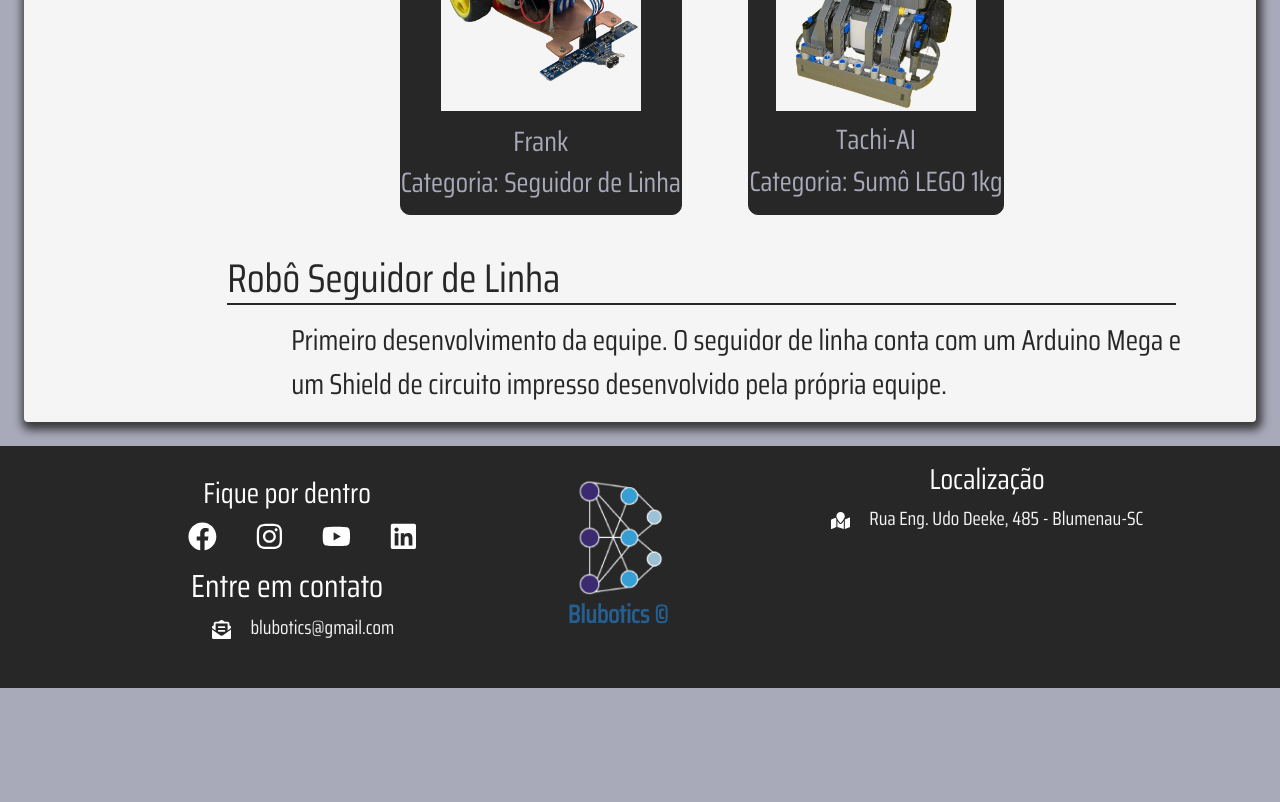
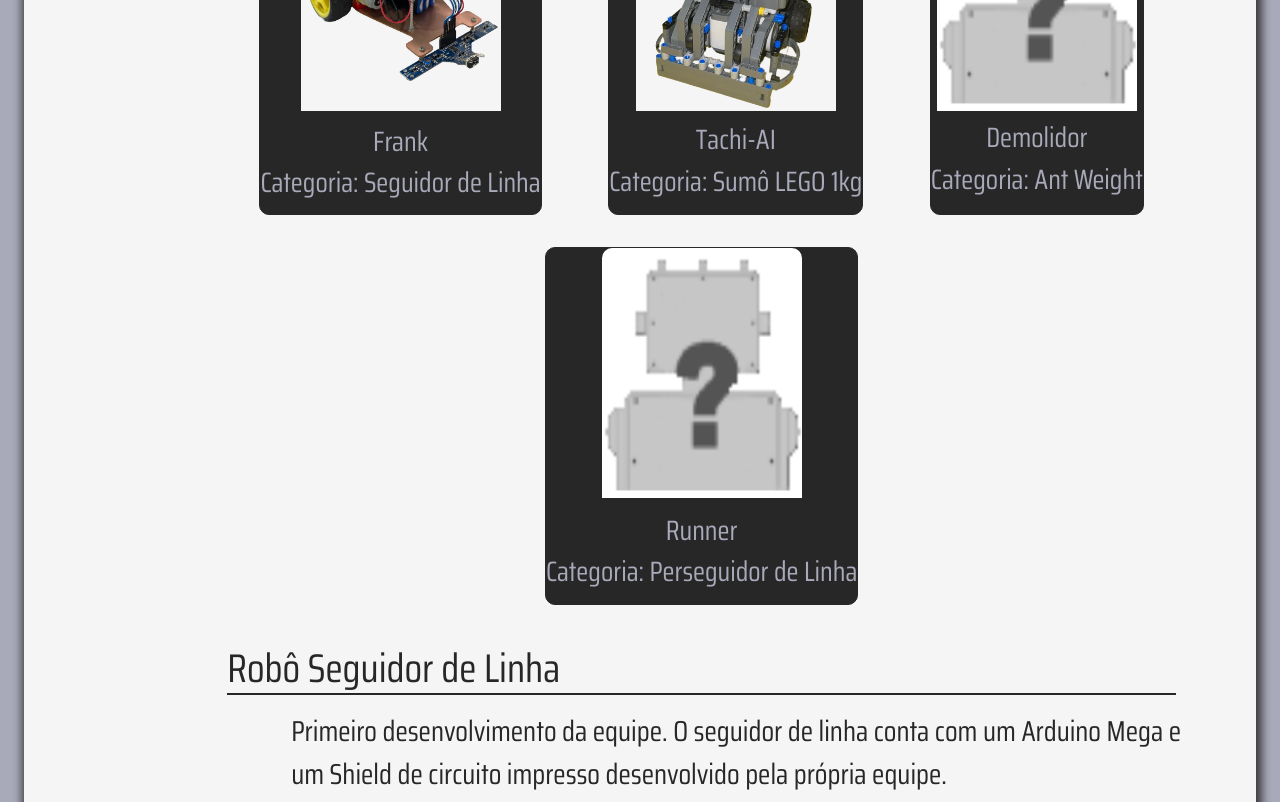
Before and after one commit to BrunoBronzeri/Blubotics, a React (Create React App) app: page /projects in a window 1280 px wide. Shown: the part 580-1382 px from the top of the page. Before the commit the page ends 1268 px from the top, so only its background shows below. Built offline with nearby package versions, Linux system fonts and the light colour scheme; grey boxes are pictures that could not be loaded; the HTML template or start-up script is replaced by a standard one.

Commit message:
new robots added

```diff
--- a/src/components/pages/DataProjects.js
+++ b/src/components/pages/DataProjects.js
@@ -1,5 +1,6 @@
 import seguidor1 from '../../images/robo/RobotSegLinha.png'
 import sumoLego1 from '../../images/robo/tachi-AI.png'
+import generiCRobot from '../../images/robo/GenericRobot.png'
 
 const data = [
     {
@@ -12,6 +13,16 @@ const data = [
         name: 'Tachi-AI',
         role: 'Sumô LEGO 1kg'
     },
+    {
+        src: generiCRobot,
+        name: 'Demolidor',
+        role: 'Ant Weight'
+    },
+    {
+        src: generiCRobot,
+        name: 'Runner',
+        role: 'Perseguidor de Linha'
+    },
 ];
 
 export default data
```
Also changed, not shown: src/images/robo/GenericRobot.png (added).
